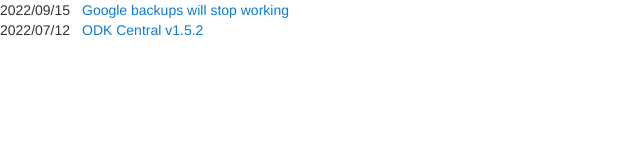
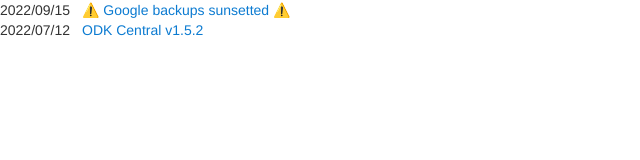
Before and after one commit to getodk/central, a plain HTML site: page docs/news.html in a window 1280 px wide. Shown: the full height of the page, 0-640 px from the left. Drawn offline with Linux system fonts and the light colour scheme.

Commit message:
Update news item about Google backups (#321)

```diff
--- a/docs/news.html
+++ b/docs/news.html
@@ -10,7 +10,7 @@
     <div class="news-item">
       <span class="item-date">2022/09/15</span>
       <a href="https://forum.getodk.org/t/backups-to-google-drive-from-central-will-stop-working-after-oct-3/38895" target="_blank">
-        Google backups will stop working
+        ⚠️ Google backups sunsetted ⚠️
       </a>
     </div>
     <div class="news-item">
```
